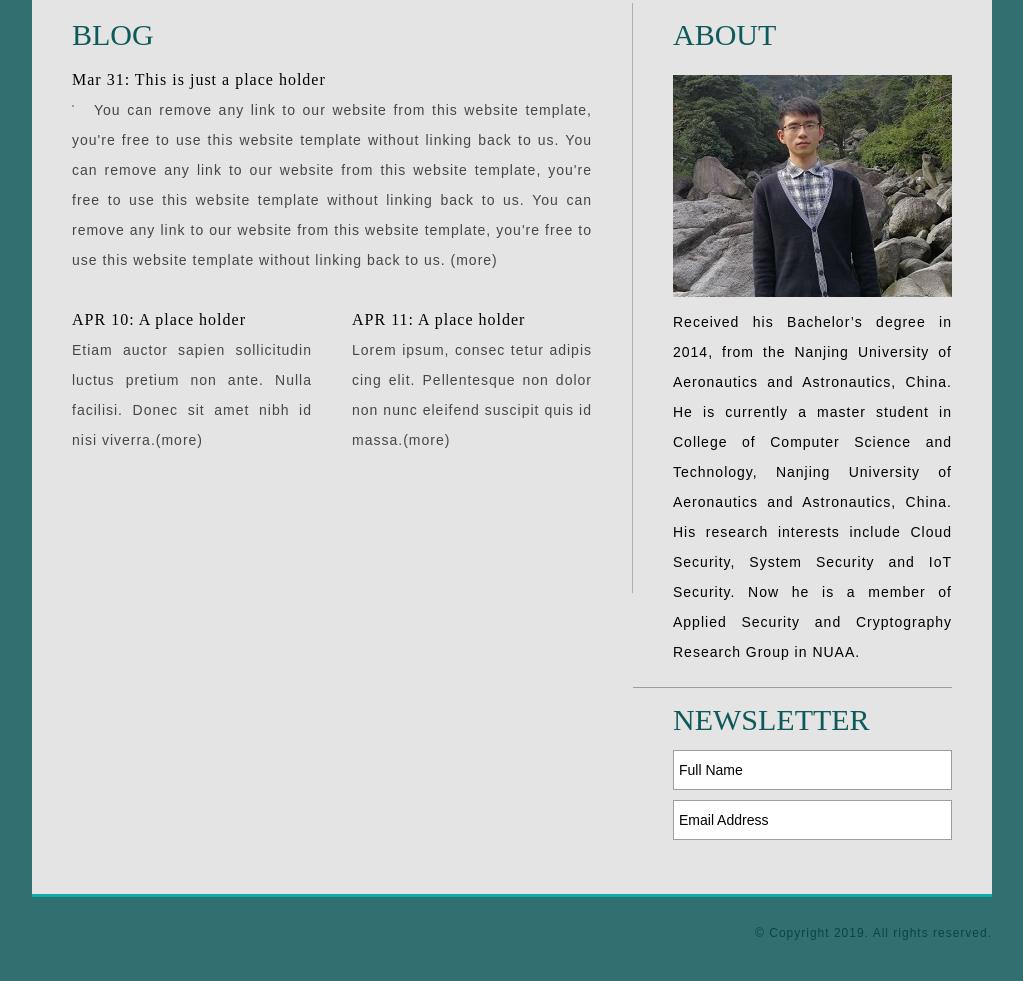
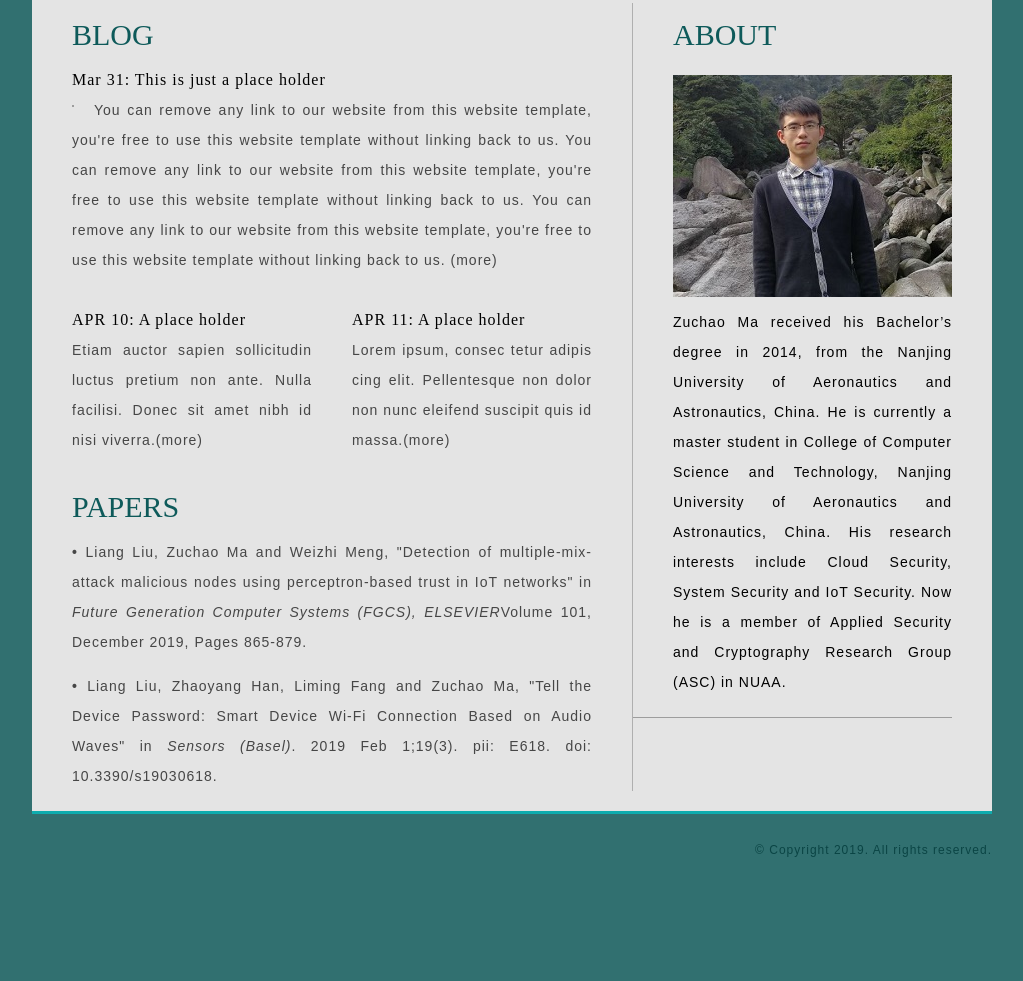
Before and after one commit to MacherCS/MacherCS.github.io, a plain HTML site: page index.html in a window 1280 px wide. Shown: the part 662-1643 px from the top of the page, without its empty margins (128-1151 px from the left). After the commit the page ends 1560 px from the top, so only its background shows below. Drawn offline with Linux system fonts and the light colour scheme.

Commit message:
add papers

```diff
--- a/index.html
+++ b/index.html
@@ -80,25 +80,32 @@
 						</p>
 					</li>
 				</ul>
+
+				<h3>Papers</h3>
+					<div>
+						<p>
+							<b>•</b> Liang Liu, Zuchao Ma and Weizhi Meng, "Detection of multiple-mix-attack malicious nodes using perceptron-based trust in IoT networks" in <I>Future Generation Computer Systems (FGCS), ELSEVIER</I>Volume 101, December 2019, Pages 865-879.
+						</p>
+						<br/>
+
+						<p>
+							<b>•</b> Liang Liu, Zhaoyang Han, Liming Fang and Zuchao Ma, "Tell the Device Password: Smart Device Wi-Fi Connection Based on Audio Waves" in <I>Sensors (Basel)</I>. 2019 Feb 1;19(3). pii: E618. doi: 10.3390/s19030618.
+						</p>
+					</div>
+
 			</div>
 			<div class="aside">
 				<div>
 					<h3>about</h3>
 					<a href="about.html" class="figure"><img src="images/poster_small.jpg" alt=""></a>
 					<p>
-						Received his Bachelor’s degree in 2014, from the Nanjing University of Aeronautics
+						Zuchao Ma received his Bachelor’s degree in 2014, from the Nanjing University of Aeronautics
 						and Astronautics, China. He is currently a master student in College of Computer Science and
 						Technology, Nanjing University of Aeronautics and Astronautics, China. His research interests
 						include Cloud Security, System Security and IoT Security. Now he is a member of Applied
-						Security and Cryptography Research Group in NUAA.
+						Security and Cryptography Research Group (ASC) in NUAA.
 					</p>
 				</div>
-				<form action="index.html">
-					<h3>newsletter</h3>
-					<input type="text" name="fullname" id="fullname" value="full name">
-					<input type="text" name="email" id="email" value="email address">
-					<input type="submit" name="submit" id="subscribe" value="">
-				</form>
 			</div>
 		</div>
 	</div>
```
